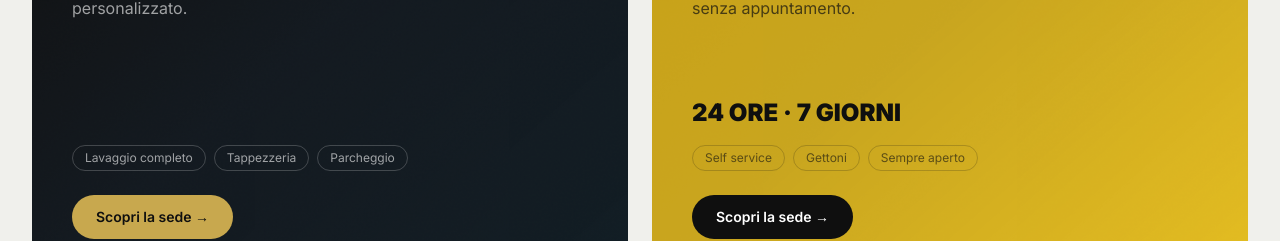
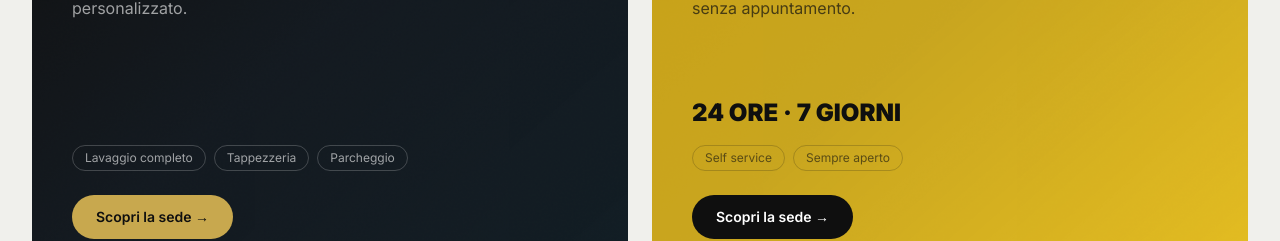
Before and after one commit to washhubct/wash-hub-site, a Next.js app: page /wash-hub-site/ in a window 1280 px wide. Shown: the part 3032-3273 px from the top of the page. Built offline with nearby package versions, Linux system fonts and the light colour scheme.

Commit message:
fix: rimuovi tag Gettoni da card Paesi Etnei

```diff
--- a/src/components/home/SediPreview.tsx
+++ b/src/components/home/SediPreview.tsx
@@ -80,7 +80,7 @@ export function SediPreview() {
               <div>
                 <p className="text-2xl font-black text-[#0F0F0F] mb-4">24 ORE · 7 GIORNI</p>
                 <div className="flex flex-wrap gap-2 mb-6">
-                  {['Self service', 'Gettoni', 'Sempre aperto'].map(tag => (
+                  {['Self service', 'Sempre aperto'].map(tag => (
                     <span key={tag} className="px-3 py-1 rounded-full text-xs border border-[#0F0F0F]/20 text-[#0F0F0F]/60">
                       {tag}
                     </span>
```
